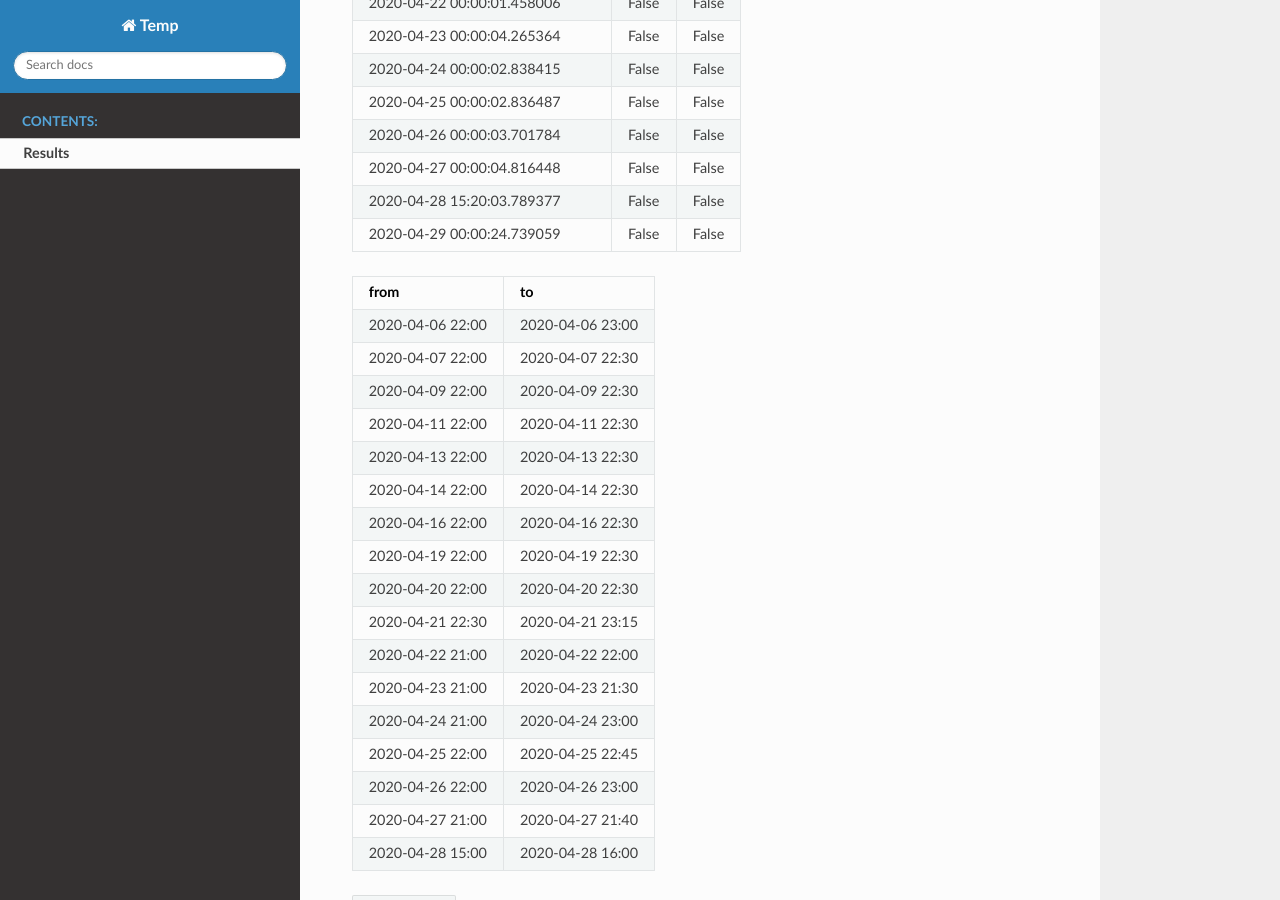
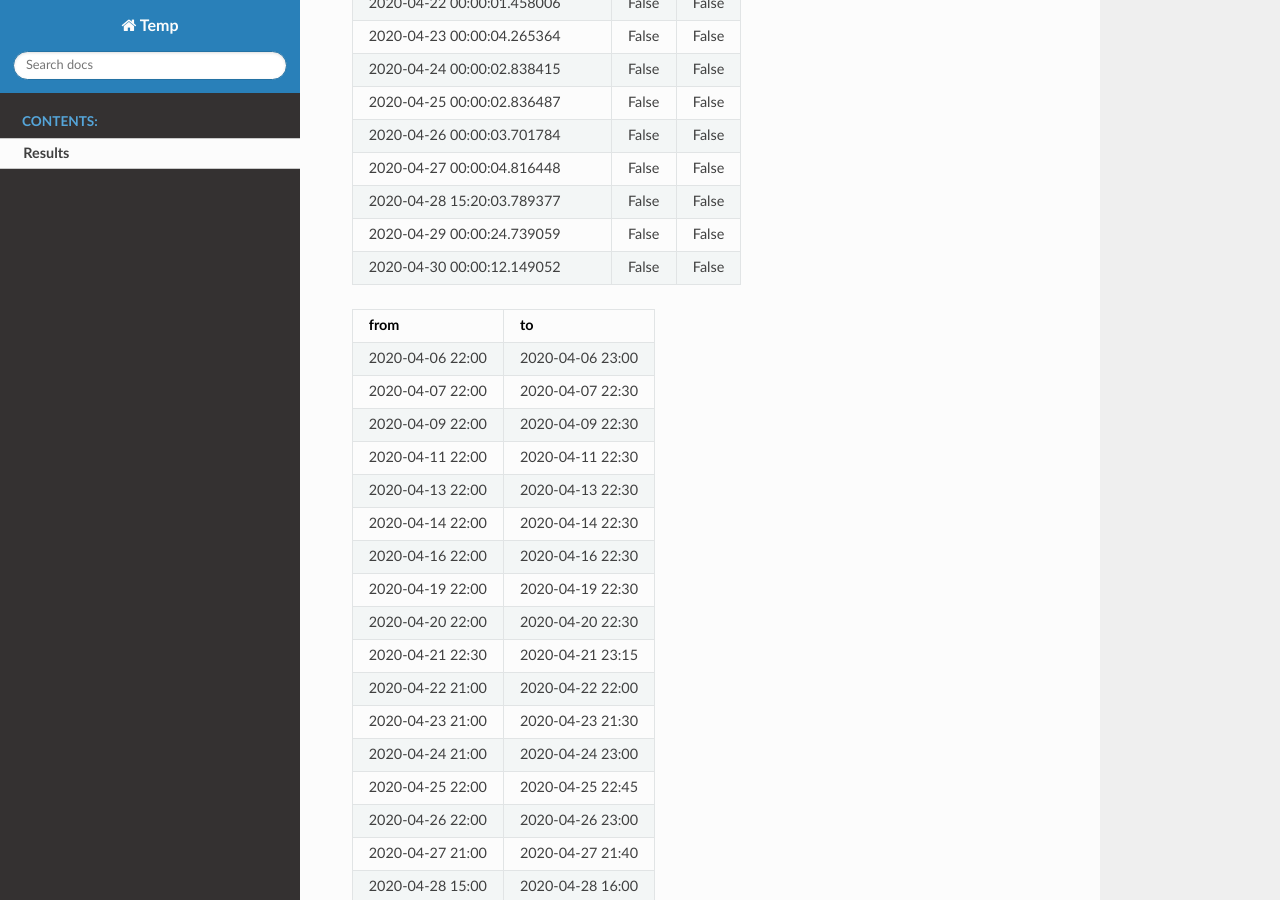
Before and after one commit to shlomow/queries-results, a Sphinx documentation site: the page built from source/results.rst, in a window 1280 px wide and 900 px high, scrolled down 734 px. Built offline with Sphinx 7.4.7 and the Read the Docs theme 2.0.0, drawn with Linux system fonts in a browser that asks for light colours.

Commit message:
update results

```diff
--- a/source/results.rst
+++ b/source/results.rst
@@ -29,6 +29,7 @@ Results
    2020-04-27 00:00:04.816448, False, False
    2020-04-28 15:20:03.789377, False, False
    2020-04-29 00:00:24.739059, False, False
+   2020-04-30 00:00:12.149052, False, False
 
 .. csv-table::
    :header: "from", "to"
```
Also changed, not shown: results.json (+1 -1 lines).
